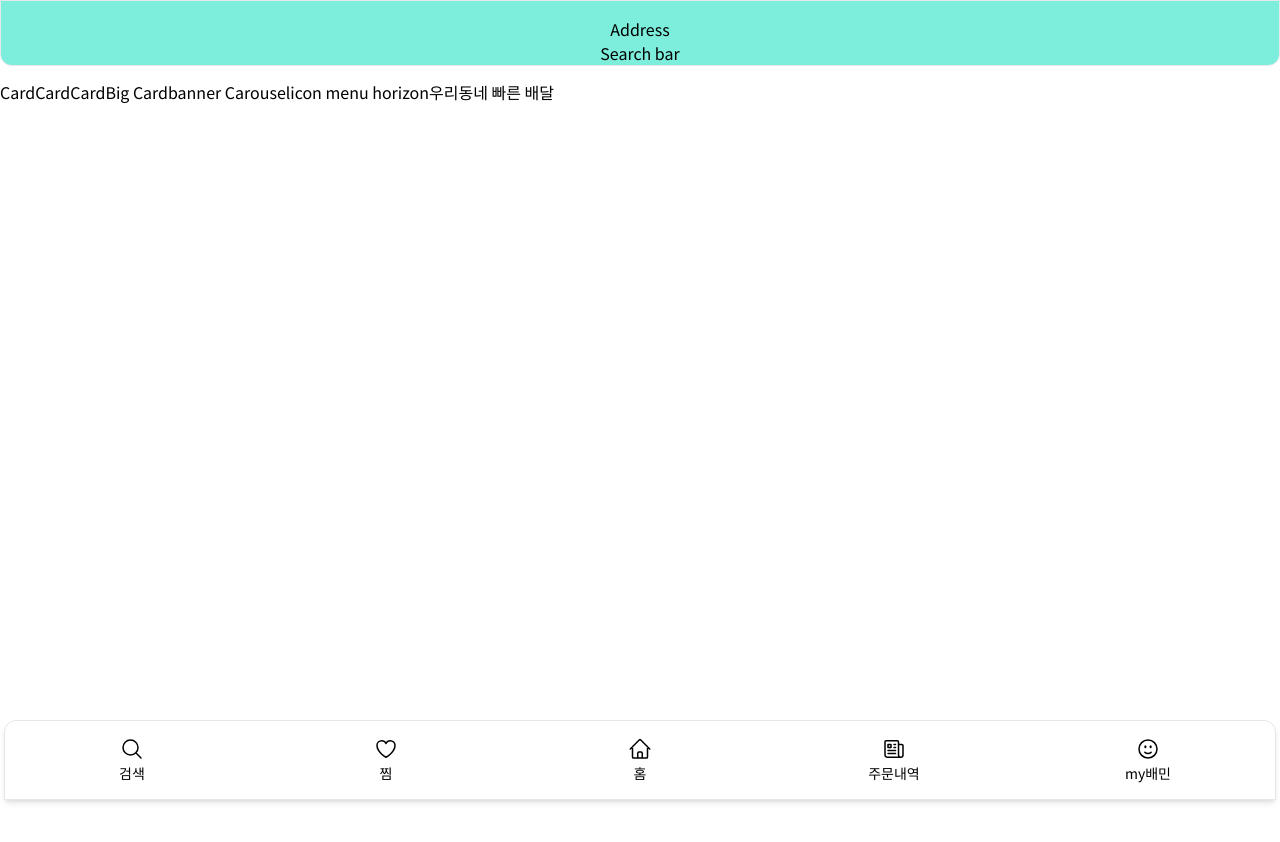
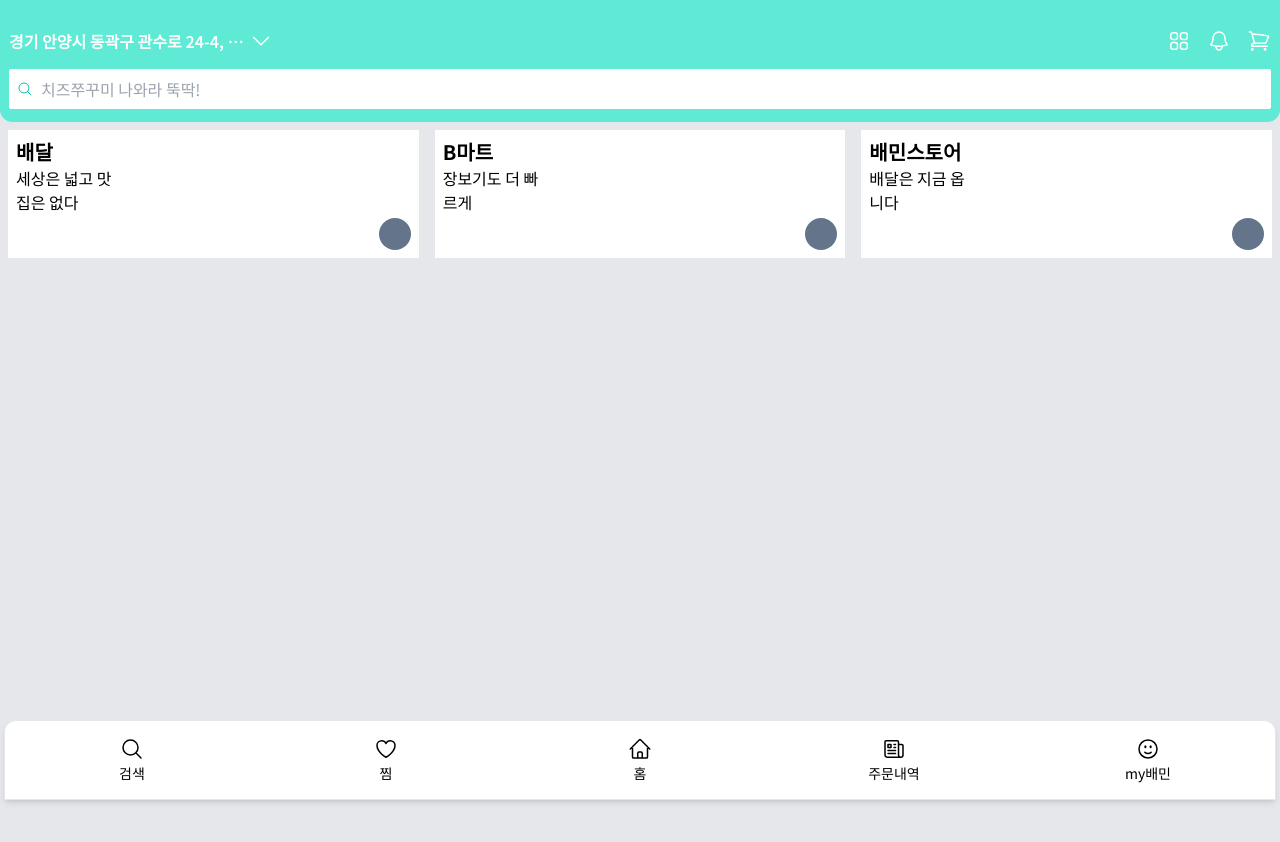
Before and after one commit to taegeun1111/next.js_playground, a Next.js app: page / in a window 1280 px wide. Shown: the top 842 px of the page. Built offline with nearby package versions, Linux system fonts and the light colour scheme.

Commit message:
FEAT: Top Card

```diff
--- /dev/null
+++ b/app/components/card/MainCard.tsx
@@ -0,0 +1,22 @@
+export default function MainCard({
+  title,
+  description,
+}: {
+  title: string;
+  description: string;
+}) {
+  return (
+    <>
+      <div className="relative w-full p-2 justify-between gap-2">
+        <div className="w-full p-2 bg-white h-32">
+          <div className="flex flex-col w-full">
+            <h2 className="text-xl font-bold">{title}</h2>
+            <p className="w-24">{description}</p>
+          </div>
+        </div>
+
+        <div className="absolute right-4 bottom-4 bg-slate-500 w-8 h-8 rounded-full"></div>
+      </div>
+    </>
+  );
+}
--- a/app/components/navigation/TopNavigation.tsx
+++ b/app/components/navigation/TopNavigation.tsx
@@ -2,10 +2,106 @@
 
 export default function TopNavigation() {
   return (
-    <nav className="h-[10%]">
-      <div className="flex flex-col w-full justify-center items-center border rounded-b-xl bg-teal-300/80">
-        <div className="mt-4">Address</div>
-        <div>Search bar</div>
+    <nav>
+      <div className="flex flex-col w-full justify-center items-center border border-teal-300 rounded-b-xl bg-teal-300 pb-1">
+        <div className="flex w-full mt-5 p-2 justify-between">
+          <div className="flex">
+            <p className="text-white font-semibold truncate max-w-60">
+              경기 안양시 동곽구 관수로 24-4, 관악구 행정복지센터 21층
+            </p>
+            <button className="text-white">
+              <span>
+                <svg
+                  xmlns="http://www.w3.org/2000/svg"
+                  fill="none"
+                  viewBox="0 0 24 24"
+                  strokeWidth={1.5}
+                  stroke="currentColor"
+                  className="size-6"
+                >
+                  <path
+                    strokeLinecap="round"
+                    strokeLinejoin="round"
+                    d="m19.5 8.25-7.5 7.5-7.5-7.5"
+                  />
+                </svg>
+              </span>
+            </button>
+          </div>
+          <div className="flex gap-4 text-white">
+            <div>
+              <svg
+                xmlns="http://www.w3.org/2000/svg"
+                fill="none"
+                viewBox="0 0 24 24"
+                strokeWidth={1.5}
+                stroke="currentColor"
+                className="size-6"
+              >
+                <path
+                  strokeLinecap="round"
+                  strokeLinejoin="round"
+                  d="M3.75 6A2.25 2.25 0 0 1 6 3.75h2.25A2.25 2.25 0 0 1 10.5 6v2.25a2.25 2.25 0 0 1-2.25 2.25H6a2.25 2.25 0 0 1-2.25-2.25V6ZM3.75 15.75A2.25 2.25 0 0 1 6 13.5h2.25a2.25 2.25 0 0 1 2.25 2.25V18a2.25 2.25 0 0 1-2.25 2.25H6A2.25 2.25 0 0 1 3.75 18v-2.25ZM13.5 6a2.25 2.25 0 0 1 2.25-2.25H18A2.25 2.25 0 0 1 20.25 6v2.25A2.25 2.25 0 0 1 18 10.5h-2.25a2.25 2.25 0 0 1-2.25-2.25V6ZM13.5 15.75a2.25 2.25 0 0 1 2.25-2.25H18a2.25 2.25 0 0 1 2.25 2.25V18A2.25 2.25 0 0 1 18 20.25h-2.25A2.25 2.25 0 0 1 13.5 18v-2.25Z"
+                />
+              </svg>
+            </div>
+            <div>
+              <svg
+                xmlns="http://www.w3.org/2000/svg"
+                fill="none"
+                viewBox="0 0 24 24"
+                strokeWidth={1.5}
+                stroke="currentColor"
+                className="size-6"
+              >
+                <path
+                  strokeLinecap="round"
+                  strokeLinejoin="round"
+                  d="M14.857 17.082a23.848 23.848 0 0 0 5.454-1.31A8.967 8.967 0 0 1 18 9.75V9A6 6 0 0 0 6 9v.75a8.967 8.967 0 0 1-2.312 6.022c1.733.64 3.56 1.085 5.455 1.31m5.714 0a24.255 24.255 0 0 1-5.714 0m5.714 0a3 3 0 1 1-5.714 0"
+                />
+              </svg>
+            </div>
+            <div>
+              <svg
+                xmlns="http://www.w3.org/2000/svg"
+                fill="none"
+                viewBox="0 0 24 24"
+                strokeWidth={1.5}
+                stroke="currentColor"
+                className="size-6"
+              >
+                <path
+                  strokeLinecap="round"
+                  strokeLinejoin="round"
+                  d="M2.25 3h1.386c.51 0 .955.343 1.087.835l.383 1.437M7.5 14.25a3 3 0 0 0-3 3h15.75m-12.75-3h11.218c1.121-2.3 2.1-4.684 2.924-7.138a60.114 60.114 0 0 0-16.536-1.84M7.5 14.25 5.106 5.272M6 20.25a.75.75 0 1 1-1.5 0 .75.75 0 0 1 1.5 0Zm12.75 0a.75.75 0 1 1-1.5 0 .75.75 0 0 1 1.5 0Z"
+                />
+              </svg>
+            </div>
+          </div>
+        </div>
+        <div className="flex w-full p-2">
+          <span className="flex w-1/7 pl-2 justify-center items-center bg-white rounded-l-sm">
+            <svg
+              xmlns="http://www.w3.org/2000/svg"
+              fill="none"
+              viewBox="0 0 24 24"
+              strokeWidth={1.5}
+              stroke="currentColor"
+              className="size-4 text-teal-500"
+            >
+              <path
+                strokeLinecap="round"
+                strokeLinejoin="round"
+                d="m21 21-5.197-5.197m0 0A7.5 7.5 0 1 0 5.196 5.196a7.5 7.5 0 0 0 10.607 10.607Z"
+              />
+            </svg>
+          </span>
+
+          <input
+            className="w-full rounded-r-sm p-2 outline-none"
+            placeholder="치즈쭈꾸미 나와라 뚝딱!"
+          />
+        </div>
       </div>
     </nav>
   );
--- a/app/components/section/MainSection.tsx
+++ b/app/components/section/MainSection.tsx
@@ -1,14 +1,29 @@
+import MainCard from "../card/MainCard";
+
+const obj = [
+  {
+    title: "배달",
+    description: "세상은 넓고 맛집은 없다",
+  },
+  {
+    title: "B마트",
+    description: "장보기도 더 빠르게",
+  },
+  {
+    title: "배민스토어",
+    description: "배달은 지금 옵니다",
+  },
+];
+
 export default function MainSection() {
   return (
     <section className="h-full">
-      <div className="flex flex-wrap">
-        {[1, 2, 3].map((index: number) => (
-          <div key={index}>Card</div>
-        ))}
-        <div>Big Card</div>
-        <div>banner Carousel</div>
-        <div>icon menu horizon</div>
-        <div>우리동네 빠른 배달</div>
+      <div className="flex">
+        {obj.map(
+          (value: { title: string; description: string }, index: number) => (
+            <MainCard key={index} title={value.title} description={value.description} />
+          )
+        )}
       </div>
     </section>
   );
--- a/app/layout.tsx
+++ b/app/layout.tsx
@@ -13,7 +13,7 @@
 }) {
   return (
     <html lang="en" className={NotoSansKR.className}>
-      <body className="min-h-screen max-w-screen-xl">{children}</body>
+      <body className="min-h-screen max-w-screen-xl bg-gray-200">{children}</body>
     </html>
   );
 }
```
